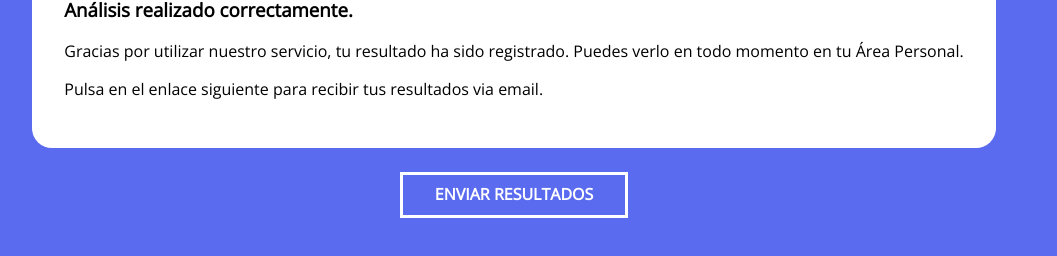
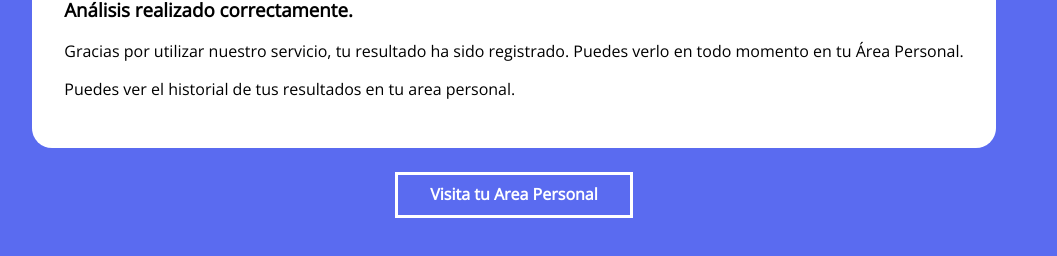
Before and after one commit to AsierGarper/ComprenXible-App, a React (Create React App) app in the folder comprenXible_React/: page /TestResult in a window 1280 px wide. Shown: the part 122-378 px from the top of the page, without its empty margins (126-1183 px from the left). Built offline with nearby package versions, Linux system fonts and the light colour scheme; what react-chatbot-kit would draw is missing.

Commit message:
Modificado el TestResult

```diff
--- a/comprenXible_React/src/components/testResult/TestResult.js
+++ b/comprenXible_React/src/components/testResult/TestResult.js
@@ -17,10 +17,10 @@ function TestResult() {
                         <h3>Análisis realizado correctamente.</h3>
                         <p>Gracias por utilizar nuestro servicio, tu resultado ha sido registrado. Puedes verlo en todo momento en tu Área Personal.
                         </p>
-                        <p> Pulsa en el enlace siguiente para recibir tus resultados via email.</p>
+                        <p>Puedes ver el historial de tus resultados en tu area personal.</p>
                     </div>
                     <div className="startTestButton">
-                        <Link to="/" className="button button--bgTransparent-white">ENVIAR RESULTADOS</Link>
+                        <Link to="/PersonalArea" className="button button--bgTransparent-white">Visita tu Area Personal</Link>
                         {/* HAY QUE CAMBIAR ESTE LINK */}
                     </div>
                 </div>
--- a/comprenXible_React/src/pages/PersonalArea/PersonalArea.js
+++ b/comprenXible_React/src/pages/PersonalArea/PersonalArea.js
@@ -79,7 +79,7 @@ function PersonalArea() {
                         height="450"
                         loading="lazy"
                         allowfullscreen
-                        src="https://www.google.com/maps/embed/v1/place?key=AIzaSyAJj6Uf5qPhtO62rz12qcz_JPW_E0fq7vU&q=current+location">
+                        src="https://www.google.com/maps/embed/v1/place?key=AIzaSyD9ecVzHiRU3frlwA9-R-q40p5GlVEXilU&q=current+location">
                     </iframe>
                 </div>
 
```
